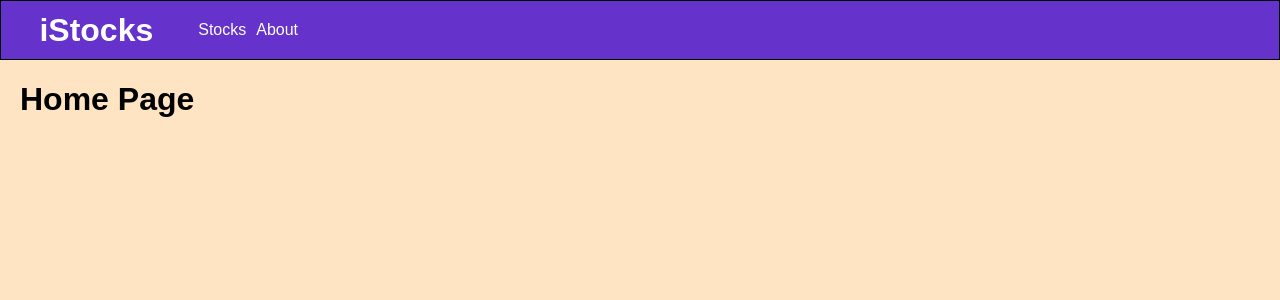
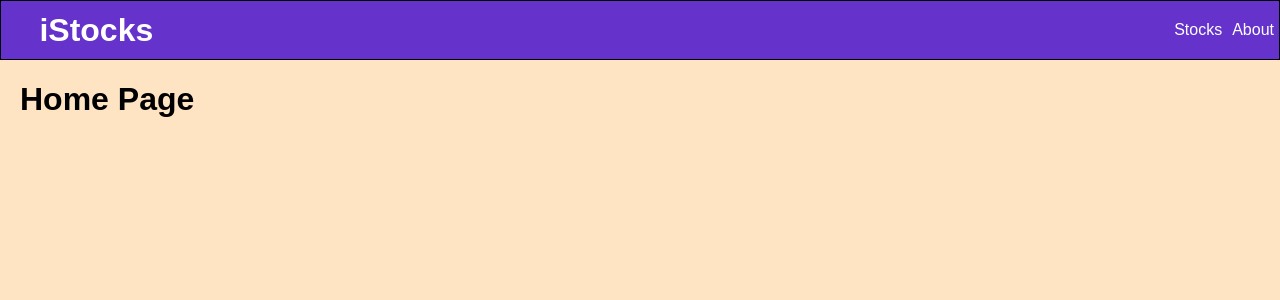
Before and after one commit to lucas9121/iStocks, a React (Create React App) app: page / in a window 1280 px wide. Shown: the top 300 px of the page. Built offline with nearby package versions, Linux system fonts and the light colour scheme.

Commit message:
adding css

```diff
--- a/src/style.css
+++ b/src/style.css
@@ -15,6 +15,7 @@ header{
     background-color: #6532cb;
     height: 60px;
     padding-left: 3%;
+    justify-content: space-between;
 }
 header a{
     color: white;
@@ -24,6 +25,7 @@ header a{
 nav ul {
     display: flex;
     list-style-type: none;
+    margin-right: 2%;
 }
 
 nav ul li {
```
